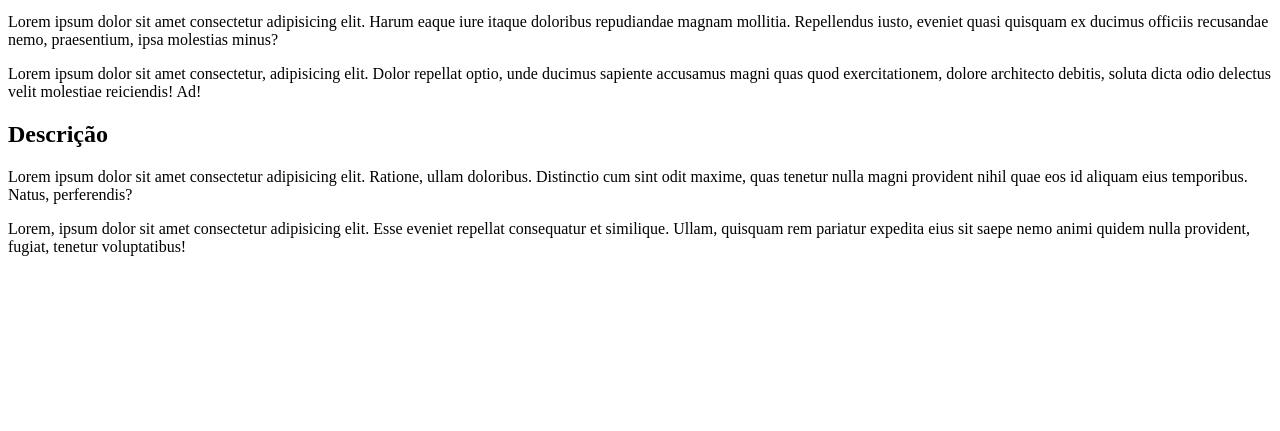
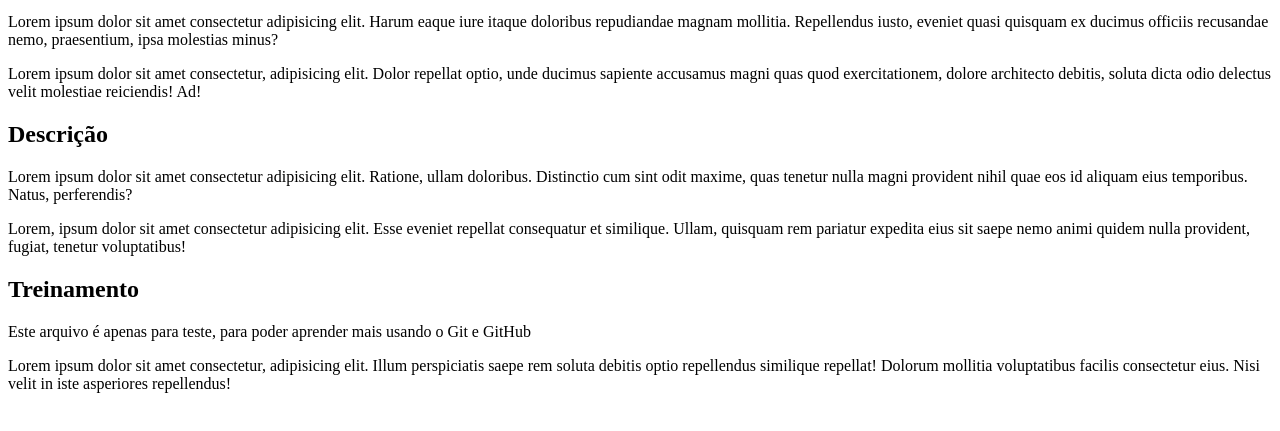
Before and after one commit to JoseAlbertoRodrigues/text-Computador, a plain HTML site: page home.html in a window 1280 px wide. Shown: the part 119-550 px from the top of the page. Drawn offline with Linux system fonts and the light colour scheme.

Commit message:
Adicionei outro parágrafo, para teste

```diff
--- a/home.html
+++ b/home.html
@@ -15,5 +15,10 @@
     <h2>Descrição</h2>
     <p>Lorem ipsum dolor sit amet consectetur adipisicing elit. Ratione, ullam doloribus. Distinctio cum sint odit maxime, quas tenetur nulla magni provident nihil quae eos id aliquam eius temporibus. Natus, perferendis?</p>
     <p>Lorem, ipsum dolor sit amet consectetur adipisicing elit. Esse eveniet repellat consequatur et similique. Ullam, quisquam rem pariatur expedita eius sit saepe nemo animi quidem nulla provident, fugiat, tenetur voluptatibus!</p>
+
+    <h2>Treinamento</h2>
+    <p>Este arquivo é apenas para teste, para poder aprender mais usando o Git e GitHub</p>
+
+    <p>Lorem ipsum dolor sit amet consectetur, adipisicing elit. Illum perspiciatis saepe rem soluta debitis optio repellendus similique repellat! Dolorum mollitia voluptatibus facilis consectetur eius. Nisi velit in iste asperiores repellendus!</p>
 </body>
 </html>
```
